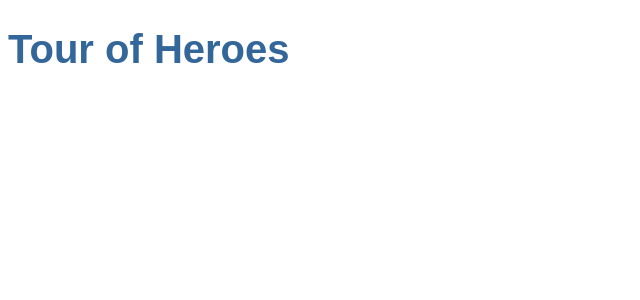
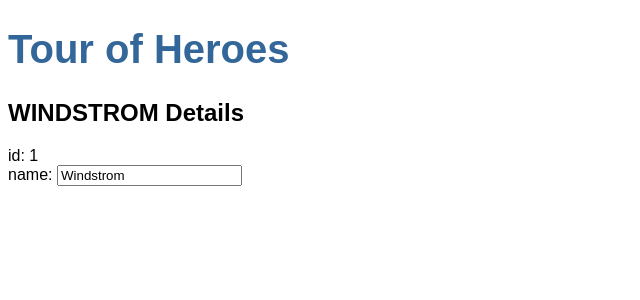
Before and after one commit to daichi-endo/Angular_training_Tour_of_Hero, an Angular app: page / in a window 1280 px wide. Shown: the top 300 px of the page, without its empty margins (0-640 px from the left). Built offline with nearby package versions, Linux system fonts and the light colour scheme.

Commit message:
chapter hero editer

```diff
--- a/src/app/app.component.html
+++ b/src/app/app.component.html
@@ -1 +1,2 @@
 <h1>{{title}}</h1>
+<app-heroes></app-heroes>
--- /dev/null
+++ b/src/app/hero.ts
@@ -0,0 +1,4 @@
+export class Hero {
+    id: number;
+    name: string;
+}
--- a/src/app/heroes/heroes.component.html
+++ b/src/app/heroes/heroes.component.html
@@ -1,3 +1,7 @@
-<p>
-  heroes works!Yahooo!
-</p>
+<h2>{{hero.name | uppercase}} Details</h2>
+<div><span>id: </span>{{hero.id}}</div>
+<div>
+  <label>name:
+    <input [(ngModel)]="hero.name" placeholder="name"/>
+  </label>
+</div>
--- a/src/app/heroes/heroes.component.ts
+++ b/src/app/heroes/heroes.component.ts
@@ -1,4 +1,5 @@
 import { Component, OnInit } from '@angular/core';
+import { Hero } from '../hero';
 
 @Component({
   selector: 'app-heroes',
@@ -7,6 +8,11 @@
 })
 export class HeroesComponent implements OnInit {
 
+  hero: Hero = {
+    id: 1,
+    name: 'Windstrom'
+  }
+
   constructor() { }
 
   ngOnInit() {
```
Also changed, not shown: src/app/app.module.ts (+5 -2 lines), .angulardoc.json (added), 1 other file (tests, documents, lock files or other folders).
